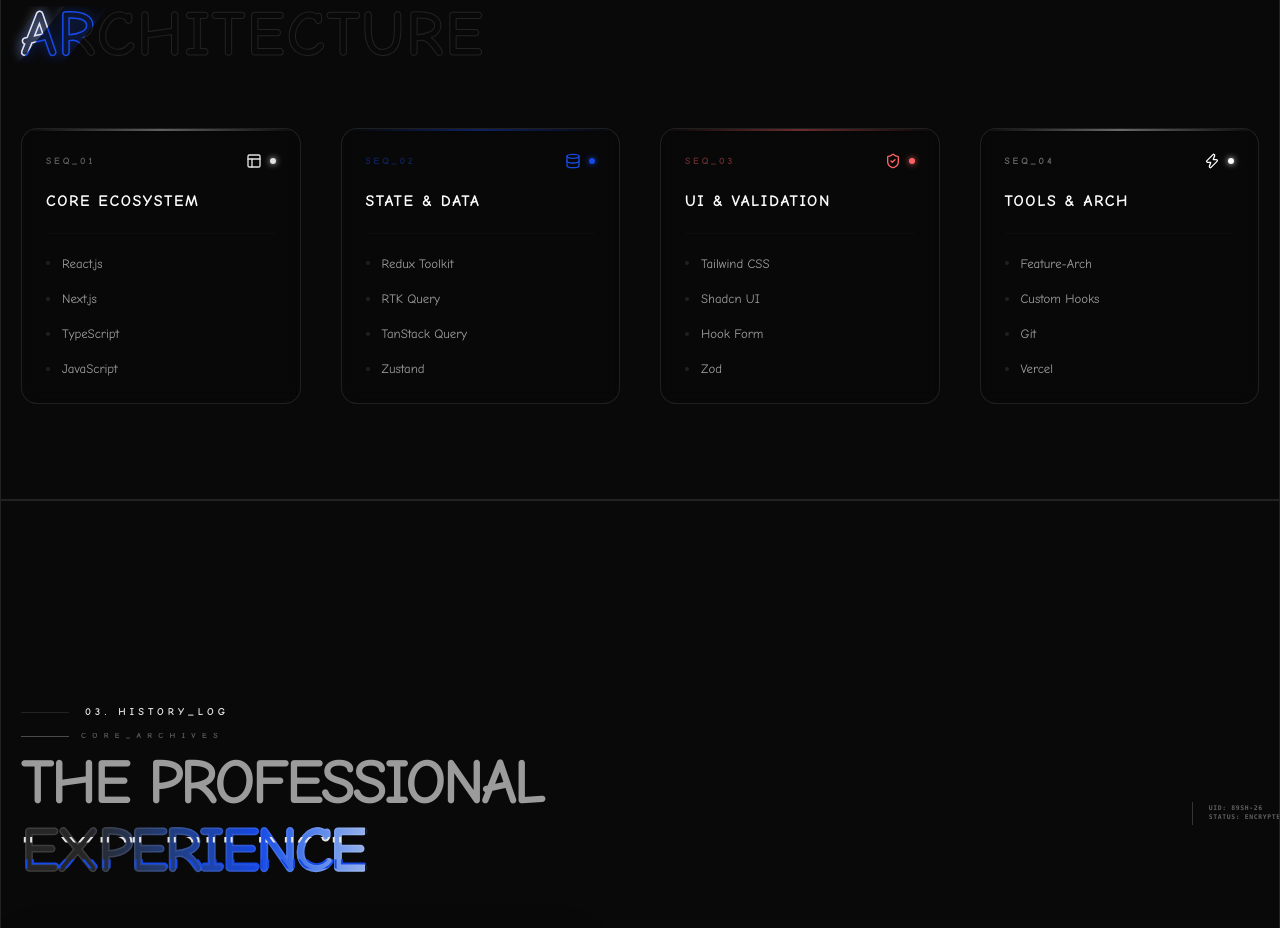
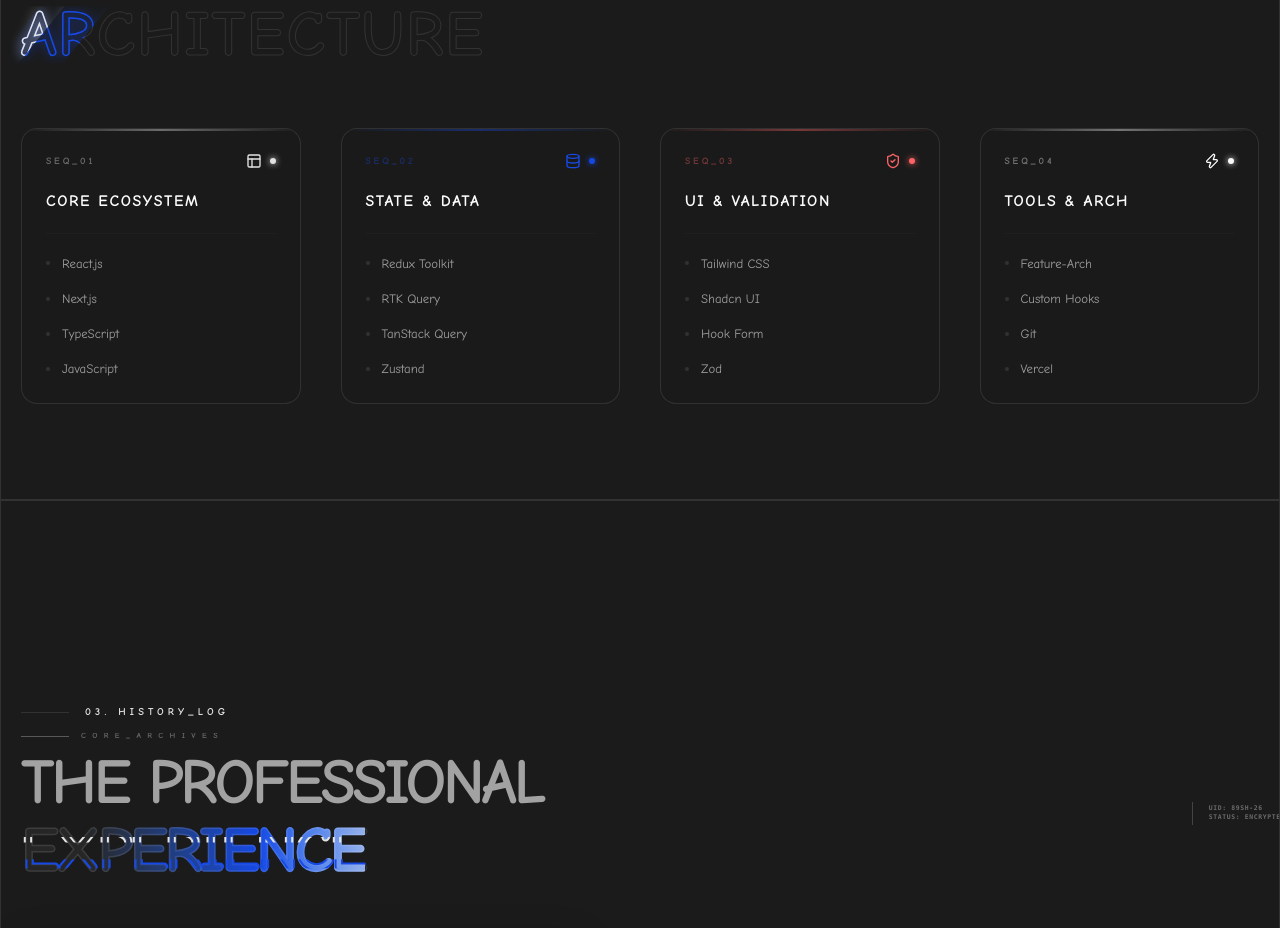
Before and after one commit to nurulla-hasan/portfolio, a Next.js app: page / in a window 1280 px wide. Shown: the part 1900-2828 px from the top of the page. Built offline with nearby package versions, Linux system fonts and the light colour scheme.

Commit message:
feat: initialize globals.css with Tailwind configuration, theme variables, and custom animation keyframes

```diff
--- a/src/app/globals.css
+++ b/src/app/globals.css
@@ -106,7 +106,7 @@
 }
 
 .dark {
-  --background: oklch(0.14 0 0);
+  --background: oklch(22.213% 0.00003 271.152);
   --foreground: oklch(0.99 0 0);
   --card: oklch(0.20 0 0);
   --card-foreground: oklch(0.99 0 0);
```
